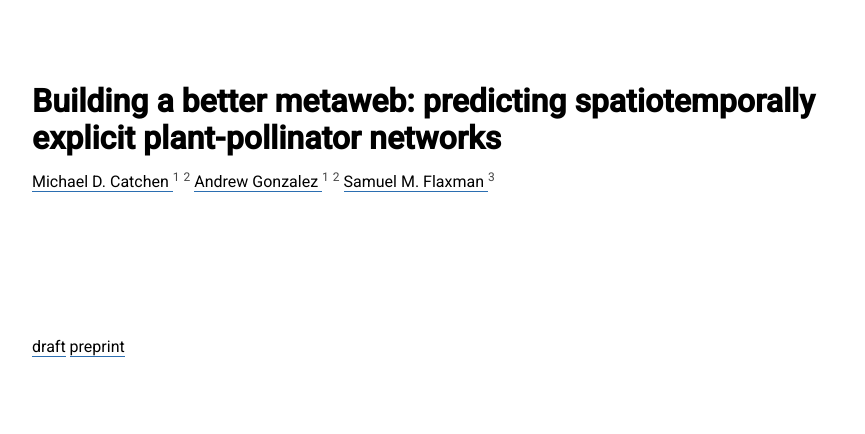
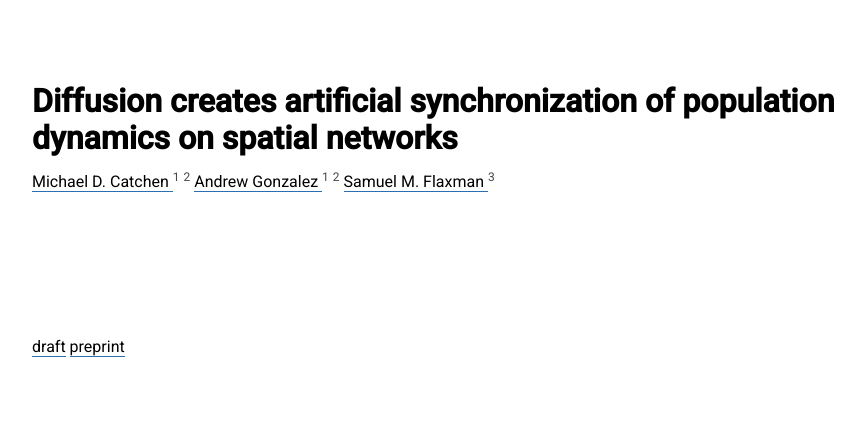
Before and after one commit to gottacatchenall/ms_dispersal_diffusion_approximation, a plain HTML site: page index.html in a window 1280 px wide. Shown: the top 434 px of the page, without its empty margins (198-1063 px from the left). Drawn offline with nearby package versions, Linux system fonts and the light colour scheme; a script that the page names is missing.

Commit message:
Deploying to gh-pages from @ gottacatchenall/ms_dispersal_diffusion_approximation@308b876265f3aefc719439c34a47fb9f6b230f4d 🚀

```diff
--- a/index.html
+++ b/index.html
@@ -4,7 +4,7 @@
 <head>
     <meta charset="utf-8">
     <meta name="viewport" content="width=device-width, initial-scale=1" />
-    <title>Building a better metaweb: predicting spatiotemporally explicit plant-pollinator networks</title>
+    <title>Diffusion creates artificial synchronization of population dynamics on spatial networks</title>
     <script src="https://hypothes.is/embed.js" async></script>
     <link rel="stylesheet" href="https://cdnjs.cloudflare.com/ajax/libs/normalize/8.0.1/normalize.min.css"
     integrity="sha256-l85OmPOjvil/SOvVt3HnSSjzF1TUMyT9eV0c2BzEGzU=" crossorigin="anonymous" />
@@ -171,7 +171,7 @@
 <body>
     <header>
         <div class="container">
-            <div class="header--title">Building a better metaweb: predicting spatiotemporally explicit plant-pollinator networks</div>
+            <div class="header--title">Diffusion creates artificial synchronization of population dynamics on spatial networks</div>
             <div class="header--authors">
                 <span class="header--author">
                 <a href="https://orcid.org/0000-0002-6506-6487" target="_blank">
```
Also changed, not shown: 4 other files.
